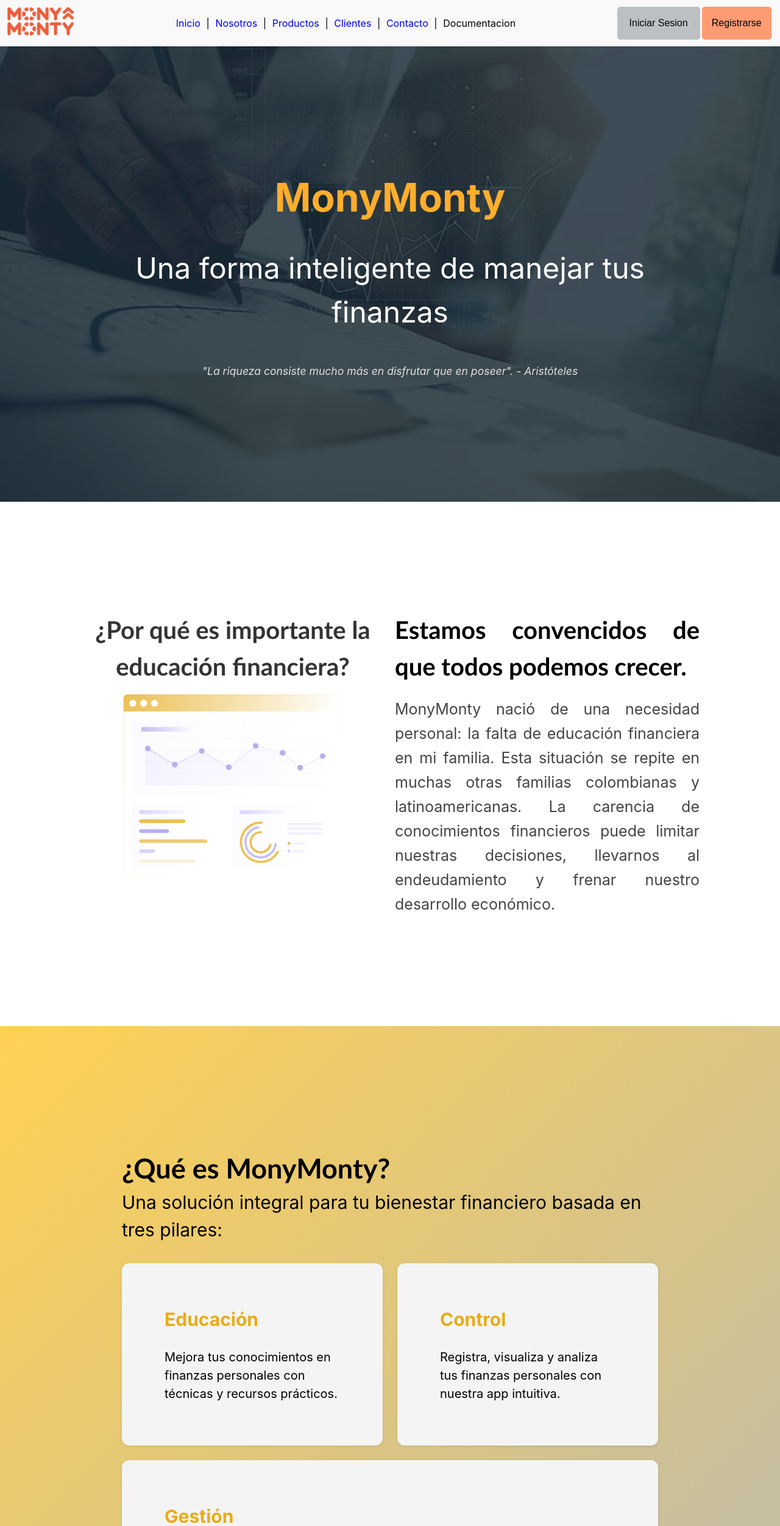
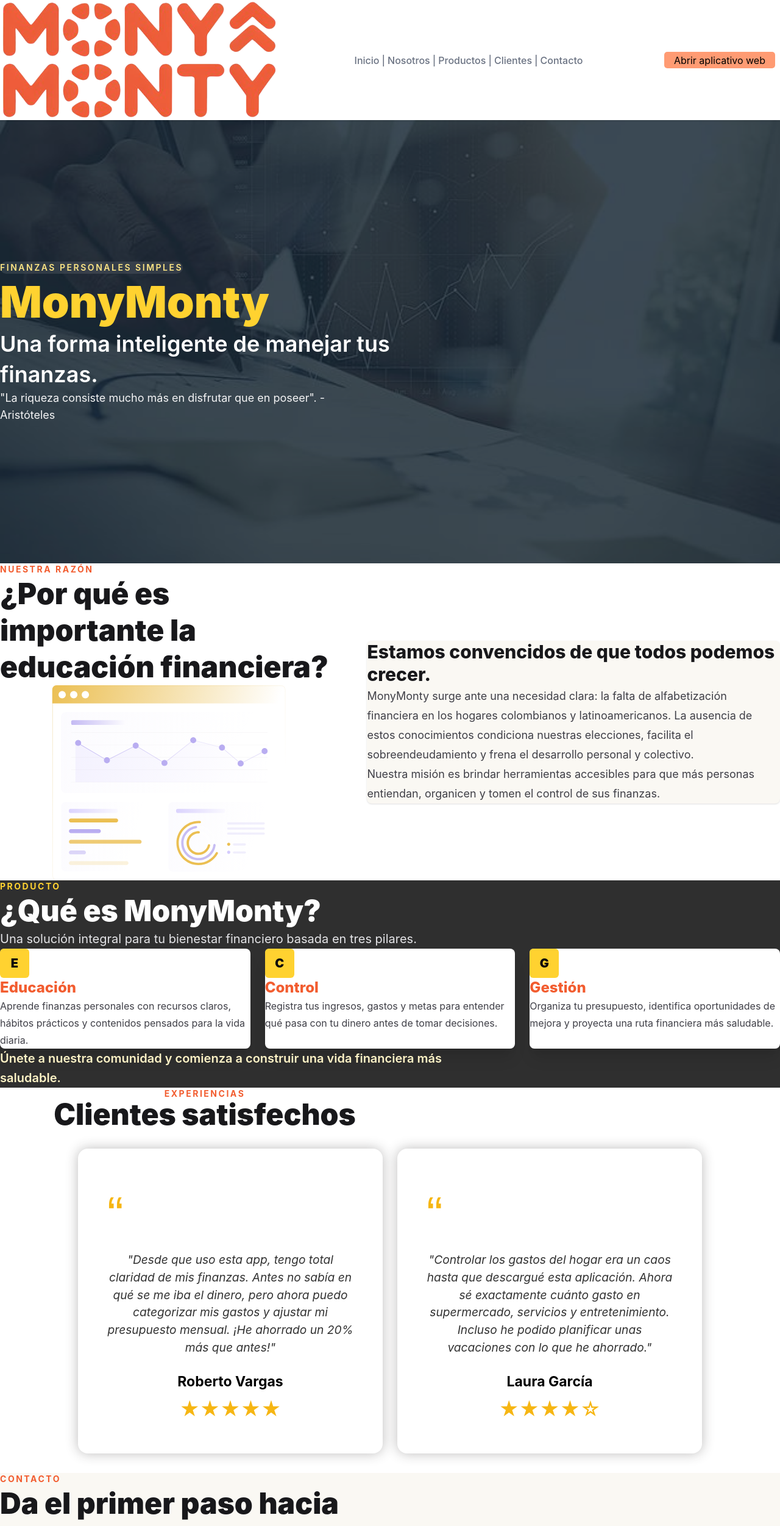
Before and after one commit to OugMontiel/MonteFlor, a Vue app: page / in a window 1280 px wide. Shown: the top 2503 px of the page at 61% size. Built offline with nearby package versions, Linux system fonts and the light colour scheme.

Commit message:
se agrego tailwind

```diff
--- a/src/assets/style.css
+++ b/src/assets/style.css
@@ -1,4 +1,5 @@
-/* Importar iconos de Flaticon */
+/* Importar  */
+@import "tailwindcss";
 
 :root {
   /* Tipografía y legibilidad */
--- a/src/components/header.vue
+++ b/src/components/header.vue
@@ -47,7 +47,7 @@
   justify-content: space-between;
   align-items: center;
   height: 4em;
-  padding: 0.3em 0.4em;
+  padding: 0.2em 0.2em;
   box-shadow: 0 2px 5px rgba(0, 0, 0, 0.2);
 }
 
--- a/src/components/web/headerWeb.vue
+++ b/src/components/web/headerWeb.vue
@@ -3,52 +3,34 @@
   name: "Header-dehome",
   methods: {
     irADocumentacion() {
-      this.$router.push('/documentacion');
+      this.$router.push("/documentacion");
     },
-
   },
 };
 </script>
 
 <template>
-  <!-- menú -->
-  <div class="container-links">
-    <a class="linksNav" href="#inicio">Inicio</a>
-    <span class="separator">|</span>
-    <a class="linksNav" href="#nosotros">Nosotros</a>
-    <span class="separator">|</span>
-    <a class="linksNav" href="#productos">Productos</a>
-    <span class="separator">|</span>
-    <a class="linksNav" href="#clientes">Clientes</a>
-    <span class="separator">|</span>
-    <a class="linksNav" href="#contacto">Contacto</a>
-    <span class="separator">|</span>
-    <a class="linksNav" @click="irADocumentacion">Documentacion</a>
-  </div>
+  <nav class="flex items-center gap-1 text-base font-medium">
+    <a href="#inicio" class="text-gray-500 no-underline transition-colors duration-200 hover:text-amber-400 focus:outline-none"> Inicio </a>
+    <span class="text-gray-500 select-none pointer-events-none px-0.5">|</span>
+
+    <a href="#nosotros" class="text-gray-500 no-underline transition-colors duration-200 hover:text-amber-400 focus:outline-none">
+      Nosotros
+    </a>
+    <span class="text-gray-500 select-none pointer-events-none px-0.5">|</span>
+
+    <a href="#productos" class="text-gray-500 no-underline transition-colors duration-200 hover:text-amber-400 focus:outline-none">
+      Productos
+    </a>
+    <span class="text-gray-500 select-none pointer-events-none px-0.5">|</span>
+
+    <a href="#clientes" class="text-gray-500 no-underline transition-colors duration-200 hover:text-amber-400 focus:outline-none">
+      Clientes
+    </a>
+    <span class="text-gray-500 select-none pointer-events-none px-0.5">|</span>
+
+    <a href="#contacto" class="text-gray-500 no-underline transition-colors duration-200 hover:text-amber-400 focus:outline-none">
+      Contacto
+    </a>
+  </nav>
 </template>
-
-<style>
-/* Estilos para tu aplicación */
-.container-links {
-  display: flex;
-  align-items: center;
-  gap: 0.3em;
-}
-
-.linksNav:hover {
-  color: var(--color-acento);
-}
-
-.separator {
-  color: var(--texto-primario);
-  padding: 0 0.3em;
-  user-select: none;
-  pointer-events: none;
-}
-
-.separator:hover {
-  padding: 0 0.3em;
-  user-select: none;
-  pointer-events: none;
-}
-</style>
--- a/src/components/web/iniciarSesionView.vue
+++ b/src/components/web/iniciarSesionView.vue
@@ -10,7 +10,7 @@
   },
   methods: {
     irAMonymonty() {
-      this.$router.push('/');
+      window.location.href = 'http://localhost:5174/'
     },
 
   }
@@ -20,8 +20,7 @@
 
 <template>
   <div class="container-button">
-      <button class="button-login" @click="irAMonymonty">Iniciar Sesion</button>
-      <button class="button-registrar" @click="irAMonymonty">Registrarse</button>
+      <button class="button-MonyMonty" @click="irAMonymonty">Abrir aplicativo web</button>
   </div>
 
 </template>
@@ -33,41 +32,21 @@
   justify-content: center;
 }
 
-.button-login {
-  background-color: #bcc0c3; /* Azul-gris suave */
-  color: #000000;
-  border: none;
-  padding: 10px 20px;
+.button-MonyMonty {
+  cursor: pointer;
+  color: var(--texto-primario);
+  padding: 0.1em 1em;
+  font-size: var(--texto-tamano-boton);
+  background: var(--color-fondo-boton-claro);
   border-radius: 5px;
-  cursor: pointer;
-  font-size: var(--texto-tamano-boton);
-
-}
-
-.button-login:hover {
-  background-color: #a3a6a9;
+  margin: 0 0.5em;
   transition:
     background-color 0.3s,
     color 0.2s;
 }
 
-.button-registrar {
-  cursor: pointer;
+.button-MonyMonty:hover {
   color: var(--texto-primario);
-  padding: 1em 1em;
-  font-size: var(--texto-tamano-boton);
-  background: var(--color-fondo-boton-claro);
-  border-radius: 5px;
-  margin: 0 0.2em;
-  transition:
-    background-color 0.3s,
-    color 0.2s;
-}
-
-.button-registrar:hover {
-
-  color: var(--texto-claro);
   background: var(--color-acento);
-
 }
 </style>
--- a/src/views/paginaWeb/home.vue
+++ b/src/views/paginaWeb/home.vue
@@ -5,112 +5,174 @@
 import headerHomeView from "@/components/web/headerWeb.vue";
 import FooterView from "@/components/web/footer.vue";
 import iniciarSesionView from "@/components/web/iniciarSesionView.vue";
-
 import testimoniosView from "@/components/web/testimonios/testimoniosView.vue";
 
 export default {
-  name: "Home-",
+  name: "HomeView",
   data() {
     return {
       logo,
       imgNosotros1,
+      pilares: [
+        {
+          titulo: "Educación",
+          texto: "Aprende finanzas personales con recursos claros, hábitos prácticos y contenidos pensados para la vida diaria.",
+        },
+        {
+          titulo: "Control",
+          texto: "Registra tus ingresos, gastos y metas para entender qué pasa con tu dinero antes de tomar decisiones.",
+        },
+        {
+          titulo: "Gestión",
+          texto: "Organiza tu presupuesto, identifica oportunidades de mejora y proyecta una ruta financiera más saludable.",
+        },
+      ],
     };
   },
   components: {
     headerHomeView,
     FooterView,
     iniciarSesionView,
-    testimoniosView
+    testimoniosView,
   },
   methods: {
     irAInicio() {
-      this.$router.push('/');
+      this.$router.push("/");
     },
-
-  }
+  },
 };
 </script>
 
 <template>
-  <header class="headerHome">
-    <div class="login-logo">
-      <img :src="logo" alt="Icono de la aplicación" class="logo" @click="irAInicio" />
+  <header class="sticky top-0 z-50 border-b border-zinc-200/80 bg-white/90 px-4 py-3 shadow-sm backdrop-blur md:px-8">
+    <div class="mx-auto flex max-w-7xl items-center justify-between gap-4">
+      <button class="flex items-center" aria-label="Ir al inicio" @click="irAInicio">
+        <img :src="logo" alt="MonyMonty" class="h-10 w-auto cursor-pointer object-contain md:h-12" />
+      </button>
+
+      <div class="hidden md:block">
+        <headerHomeView />
+      </div>
+
+      <iniciarSesionView />
     </div>
-
-    <headerHomeView />
-    <iniciarSesionView />
   </header>
 
-  <main class="main-container">
-
-    <section id="inicio" class="inicio-hero">
-
-      <div class="inicio-content">
-        <h1>MonyMonty</h1>
-        <p>Una forma inteligente de manejar tus finanzas</p>
-        <blockquote>"La riqueza consiste mucho más en disfrutar que en poseer". - Aristóteles</blockquote>
+  <main class="bg-[#f7f5f0] text-zinc-900">
+    <section id="inicio" class="hero-bg relative min-h-[calc(100vh-73px)] overflow-hidden text-white">
+      <div class="absolute inset-0 bg-zinc-950/55"></div>
+      <div class="relative mx-auto flex min-h-[calc(100vh-73px)] max-w-7xl items-center px-5 py-20 md:px-8">
+        <div class="max-w-3xl">
+          <p class="mb-4 inline-flex rounded-full border border-white/30 bg-white/10 px-4 py-2 text-sm font-semibold uppercase tracking-[0.18em] text-amber-200 backdrop-blur">
+            Finanzas personales simples
+          </p>
+          <h1 class="text-5xl font-black leading-tight text-amber-300 sm:text-6xl lg:text-7xl">
+            MonyMonty
+          </h1>
+          <p class="mt-6 max-w-2xl text-2xl font-semibold leading-snug text-white sm:text-4xl">
+            Una forma inteligente de manejar tus finanzas.
+          </p>
+          <blockquote class="mt-8 max-w-xl border-l-4 border-amber-300 pl-5 text-base leading-7 text-zinc-100 sm:text-lg">
+            "La riqueza consiste mucho más en disfrutar que en poseer". - Aristóteles
+          </blockquote>
+        </div>
       </div>
-
     </section>
 
-    <section id="nosotros" class="nosotros">
-
-      <div class="nosotros-content">
-
-        <div class="nosotros-titulo">
-          <h2>¿Por qué es importante la educación financiera?</h2>
-          <img :src="imgNosotros1" alt="Icono de la aplicación" class="titulo-image" />
+    <section id="nosotros" class="bg-white px-5 py-20 md:px-8 lg:py-28">
+      <div class="mx-auto grid max-w-7xl items-center gap-12 lg:grid-cols-[0.9fr_1.1fr]">
+        <div>
+          <p class="text-sm font-bold uppercase tracking-[0.18em] text-[#f25c2f]">Nuestra razón</p>
+          <h2 class="mt-4 text-3xl font-black leading-tight text-zinc-900 sm:text-4xl lg:text-5xl">
+            ¿Por qué es importante la educación financiera?
+          </h2>
+          <img :src="imgNosotros1" alt="Personas aprendiendo finanzas" class="mx-auto mt-10 max-h-80 w-full object-contain" />
         </div>
 
-        <div class="nosotros-texto">
-          <h2>Estamos convencidos de que todos podemos crecer.</h2>
-          <p>MonyMonty nació de una necesidad personal: la falta de educación financiera en mi familia. Esta situación
-            se repite en muchas otras familias colombianas y latinoamericanas. La carencia de conocimientos financieros
-            puede limitar nuestras decisiones, llevarnos al endeudamiento y frenar nuestro desarrollo económico.</p>
+        <div class="rounded-lg border border-zinc-200 bg-[#faf8f3] p-6 shadow-sm md:p-10">
+          <h3 class="text-2xl font-extrabold leading-tight text-zinc-900 sm:text-3xl">
+            Estamos convencidos de que todos podemos crecer.
+          </h3>
+          <p class="mt-6 text-lg leading-8 text-zinc-700">
+            MonyMonty surge ante una necesidad clara: la falta de alfabetización financiera en los hogares colombianos y latinoamericanos.
+            La ausencia de estos conocimientos condiciona nuestras elecciones, facilita el sobreendeudamiento y frena el desarrollo personal
+            y colectivo.
+          </p>
+          <p class="mt-5 text-lg leading-8 text-zinc-700">
+            Nuestra misión es brindar herramientas accesibles para que más personas entiendan, organicen y tomen el control de sus finanzas.
+          </p>
+        </div>
+      </div>
+    </section>
+
+    <section id="productos" class="bg-[#2f2f2f] px-5 py-20 text-white md:px-8 lg:py-28">
+      <div class="mx-auto max-w-7xl">
+        <div class="max-w-3xl">
+          <p class="text-sm font-bold uppercase tracking-[0.18em] text-amber-300">Producto</p>
+          <h2 class="mt-4 text-3xl font-black leading-tight sm:text-4xl lg:text-5xl">
+            ¿Qué es MonyMonty?
+          </h2>
+          <p class="mt-5 text-xl leading-8 text-zinc-200">
+            Una solución integral para tu bienestar financiero basada en tres pilares.
+          </p>
         </div>
 
+        <div class="mt-12 grid gap-6 md:grid-cols-3">
+          <article
+            v-for="pilar in pilares"
+            :key="pilar.titulo"
+            class="rounded-lg border border-white/10 bg-white p-7 text-zinc-900 shadow-xl transition duration-200 hover:-translate-y-1 hover:shadow-amber-500/20"
+          >
+            <div class="mb-6 flex h-12 w-12 items-center justify-center rounded-md bg-amber-300 text-xl font-black text-zinc-950">
+              {{ pilar.titulo.charAt(0) }}
+            </div>
+            <h3 class="text-2xl font-extrabold text-[#f25c2f]">{{ pilar.titulo }}</h3>
+            <p class="mt-4 text-base leading-7 text-zinc-700">{{ pilar.texto }}</p>
+          </article>
+        </div>
+
+        <p class="mt-12 max-w-3xl text-xl font-semibold leading-8 text-amber-100">
+          Únete a nuestra comunidad y comienza a construir una vida financiera más saludable.
+        </p>
       </div>
-
     </section>
 
-    <section id="productos" class="producto">
-
-      <h2>¿Qué es MonyMonty?</h2>
-      <p>Una solución integral para tu bienestar financiero basada en tres pilares:</p>
-
-      <div class="producto-grid">
-
-        <div class="producto-card">
-          <h3><strong>Educación</strong></h3>
-          <p>Mejora tus conocimientos en finanzas personales con técnicas y recursos prácticos.</p>
+    <section id="clientes" class="bg-white px-5 py-20 md:px-8 lg:py-28">
+      <div class="mx-auto max-w-7xl">
+        <div class="mx-auto max-w-2xl text-center">
+          <p class="text-sm font-bold uppercase tracking-[0.18em] text-[#f25c2f]">Experiencias</p>
+          <h2 class="mt-4 text-3xl font-black text-zinc-900 sm:text-4xl lg:text-5xl">
+            Clientes satisfechos
+          </h2>
         </div>
 
-        <div class="producto-card">
-          <h3><strong>Control</strong></h3>
-          <p>Registra, visualiza y analiza tus finanzas personales con nuestra app intuitiva.</p>
+        <testimoniosView />
+      </div>
+    </section>
+
+    <section id="contacto" class="bg-[#faf8f3] px-5 py-20 md:px-8 lg:py-28">
+      <div class="mx-auto grid max-w-7xl gap-10 lg:grid-cols-[0.95fr_1.05fr] lg:items-center">
+        <div>
+          <p class="text-sm font-bold uppercase tracking-[0.18em] text-[#f25c2f]">Contacto</p>
+          <h2 class="mt-4 text-3xl font-black leading-tight text-zinc-900 sm:text-4xl lg:text-5xl">
+            Da el primer paso hacia una mejor relación con tu dinero.
+          </h2>
+          <p class="mt-6 text-lg leading-8 text-zinc-700">
+            Explora la aplicación, revisa la documentación o escríbenos para conocer cómo MonyMonty puede ayudarte a ordenar tus finanzas.
+          </p>
         </div>
 
-        <div class="producto-card">
-          <h3><strong>Gestión</strong></h3>
-          <p>Recibe asesoría personalizada de expertos que te ayudarán a planificar tu futuro financiero.</p>
+        <div class="grid gap-4 sm:grid-cols-2">
+          <a href="#productos" class="rounded-lg border border-zinc-200 bg-white p-6 shadow-sm transition hover:-translate-y-1 hover:border-amber-300">
+            <span class="text-sm font-bold uppercase tracking-[0.16em] text-zinc-500">Conoce</span>
+            <strong class="mt-3 block text-xl text-zinc-900">Nuestros pilares</strong>
+          </a>
+          <router-link to="/documentacion" class="rounded-lg border border-zinc-200 bg-white p-6 shadow-sm transition hover:-translate-y-1 hover:border-amber-300">
+            <span class="text-sm font-bold uppercase tracking-[0.16em] text-zinc-500">Revisa</span>
+            <strong class="mt-3 block text-xl text-zinc-900">Documentación</strong>
+          </router-link>
         </div>
-
       </div>
-
-      <p class="mensaje-final">Únete a nuestra comunidad y comienza a construir una vida financiera más saludable.</p>
-
-    </section>
-
-    <section id="clientes" class="clientes">
-
-      <h2>Clientes satisfechos </h2>
-
-      <testimoniosView />
-    </section>
-
-    <section id="contacto" class="contacto">
-      <h2>Contacto</h2>
-      <p>Contenido de la sección Contacto.</p>
     </section>
 
     <FooterView />
@@ -118,247 +180,10 @@
 </template>
 
 <style scoped>
-.headerHome {
-  display: flex;
-  justify-content: space-between;
-  padding: 0.7rem;
-  background: var(--color-fondo-nav);
+.hero-bg {
+  background-image: url("@/assets/img/fondo-inicio.jpg");
+  background-position: center;
+  background-repeat: no-repeat;
+  background-size: cover;
 }
-.logo {
-  height: 3rem;
-  cursor: pointer;
-}
-
-/* ------ inicio ------ */
-
-.main-container {
-  width: 100%;
-  background: #f9f9f9;
-}
-
-section {
-  max-width: 100%;
-  padding: 4em 2em;
-  background: white;
-}
-
-.inicio-hero {
-  /* background: linear-gradient(135deg, #54b6ff 0%, #4096ee 100%);*/
-  background-image: url("@/assets/img/fondo-inicio.jpg");
-  background-color: rgba(0, 0, 0, 0.5);
-  background-blend-mode: overlay;
-  background-size: cover;
-  background-repeat: no-repeat;
-  background-position: center;
-  background-attachment: fixed;
-  color: white;
-  text-align: center;
-  padding: 4em 2em;
-  border-radius: 0;
-  box-shadow: none;
-  padding: 200px;
-
-}
-
-.inicio-hero h1 {
-  font-size: 4rem;
-  margin-bottom: 0.5em;
-  color: #ffae2b;
-}
-
-.inicio-hero p {
-  font-size: 3rem;
-  margin-bottom: 1em;
-  color: #ffffff;
-}
-
-.inicio-hero blockquote {
-  font-style: italic;
-  font-size: 1.1rem;
-  color: #e0e0e0;
-}
-
-/* ------ nosotros ------ */
-
-.nosotros-content {
-  display: flex;
-  flex-wrap: wrap;
-  padding: 100px;
-  gap: 1em;
-  margin: 1em 0;
-  justify-content: center;
-}
-
-.nosotros-titulo,
-.nosotros-texto {
-  flex: 1 1 200px;
-}
-
-.nosotros-titulo h2 {
-  font-size: 40px;
-  font-family: 'Gill Sans', 'Gill Sans MT', Calibri, 'Trebuchet MS', sans-serif;
-  margin-bottom: 1rem;
-  text-align: center;
-  color: #333;
-}
-
-.titulo-image {
-  height: 300px;
-}
-
-.nosotros-texto h2 {
-  font-size: 40px;
-  font-family: 'Gill Sans', 'Gill Sans MT', Calibri, 'Trebuchet MS', sans-serif;
-  text-align: justify;
-  margin-bottom: 20px;
-}
-
-.nosotros-texto p {
-  font-size: 25px;
-  line-height: 1.6;
-  text-align: justify;
-  color: #444;
-}
-
-/* ------ producto ------ */
-
-.producto {
-  background: linear-gradient(135deg, #ffd154 0%, #b7b9b4 100%);
-  padding: 200px;
-}
-
-.producto h2 {
-  font-size: 45px;
-  font-family: 'Gill Sans', 'Gill Sans MT', Calibri, 'Trebuchet MS', sans-serif;
-}
-
-.producto p {
-  font-size: 30px;
-}
-
-.producto-grid {
-  display: flex;
-  flex-wrap: wrap;
-  gap: 1.5em;
-  margin: 2em 0;
-  justify-content: center;
-}
-
-.producto-card {
-  flex: 1 1 300px;
-  background: #f4f4f4;
-  padding: 70px;
-  border-radius: 12px;
-  box-shadow: 0 1px 5px rgba(0, 0, 0, 0.1);
-  transition: transform 0.2s;
-}
-
-.producto-card:hover {
-  transform: translateY(-6px);
-}
-
-.producto-card h3 {
-  font-size: 30px;
-  margin-bottom: 0.8em;
-  color: #e8ac16;
-}
-
-.producto-card p {
-  font-size: 20px;
-  text-align: left;
-}
-
-.mensaje-final {
-  text-align: center;
-  margin-top: 2em;
-  font-weight: bold;
-  font-size: 1.5rem;
-  color: #000000;
-}
-
-/* ------ clientes ------ */
-
-.clientes h2 {
-  font-size: 50px;
-  font-family: 'Gill Sans', 'Gill Sans MT', Calibri, 'Trebuchet MS', sans-serif;
-  text-align: center;
-  margin: 30px;
-  padding: 10px;
-}
-
-
-
-
-/* Responsive */
-/* Extra pequeño: móviles pequeños (xs) */
-@media (max-width: 575.98px) {
-  section {
-    max-width: 100%;
-    padding: 1em 2em;
-    background: white;
-    border-radius: 12px;
-    box-shadow: 0 2px 10px rgba(0, 0, 0, 0.05);
-  }
-
-  .inicio-content {
-    display: flex;
-    flex-direction: column;
-    align-items: center;
-    gap: 2rem;
-    max-width: 100%;
-  }
-
-  .inicio-content h1 {
-    font-size: 35px;
-  }
-
-  .inicio-content p {
-    font-size: 30px;
-  }
-
-  .inicio-content blockquote {
-    font-size: 20px;
-
-  }
-
-  .nosotros-content {
-    display: flex;
-    flex-direction: column;
-  }
-
-  .producto-grid {
-    display: flex;
-    flex-direction: column;
-    align-items: center;
-    gap: 2rem;
-  }
-
-  .hero h1 {
-    font-size: 2.3rem;
-  }
-
-}
-
-/* Pequeño: móviles medianos y grandes (sm) */
-@media (min-width: 576px) and (max-width: 767.98px) {
-
-}
-
-/* Mediano: tablets (md) */
-@media (min-width: 768px) and (max-width: 991.98px) {
-
-}
-
-/* Grande: laptops (lg) */
-@media (min-width: 992px) and (max-width: 1199.98px) {
-  .login-logo img.logo {
-    height: 3rem;
-  }
-}
-
-/* Extra grande: pantallas grandes (xl) */
-@media (min-width: 1200px) and (max-width: 1399.98px) {}
-
-/* XXL: monitores muy grandes */
-@media (min-width: 1400px) {}
 </style>
--- a/vite.config.js
+++ b/vite.config.js
@@ -2,11 +2,13 @@
 
 import { defineConfig } from 'vite'
 import vue from '@vitejs/plugin-vue'
+import tailwindcss from '@tailwindcss/vite'
 
 // https://vite.dev/config/
 export default defineConfig({
   plugins: [
     vue(),
+    tailwindcss()
   ],
   resolve: {
     alias: {
```
Also changed, not shown: package.json (+13 -9 lines), 1 other file (tests, documents, lock files or other folders).
